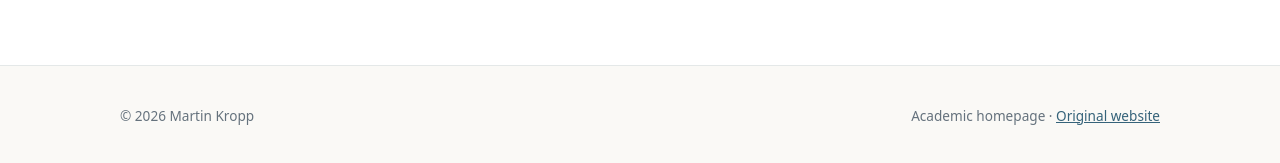
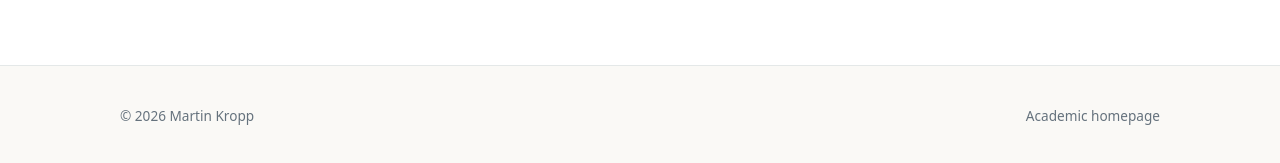
Before and after one commit to martinkropp/martinkropp.github.io, a Jekyll site: the page built from index.md, in a window 1280 px wide. Shown: the part 1733-1896 px from the top of the page. Built offline with Jekyll 4.4.1, drawn with Linux system fonts in a browser that asks for light colours.

Commit message:
Remove editorial migration notes from _layouts/default.html

```diff
--- a/_layouts/default.html
+++ b/_layouts/default.html
@@ -24,5 +24,5 @@
 {% if page.url != '/' %}<div class="eyebrow">ACADEMIC PROFILE</div><h1>{{ page.title }}</h1>{% endif %}
 <article class="prose">{{ content }}</article>
 </main>
-<footer class="footer"><div class="wrap"><span>© {{ 'now' | date: '%Y' }} Martin Kropp</span><span>Academic homepage · <a href="https://www.kropp.ch">Original website</a></span></div></footer>
+<footer class="footer"><div class="wrap"><span>© {{ 'now' | date: '%Y' }} Martin Kropp</span><span>Academic homepage</span></div></footer>
 </body></html>
```
